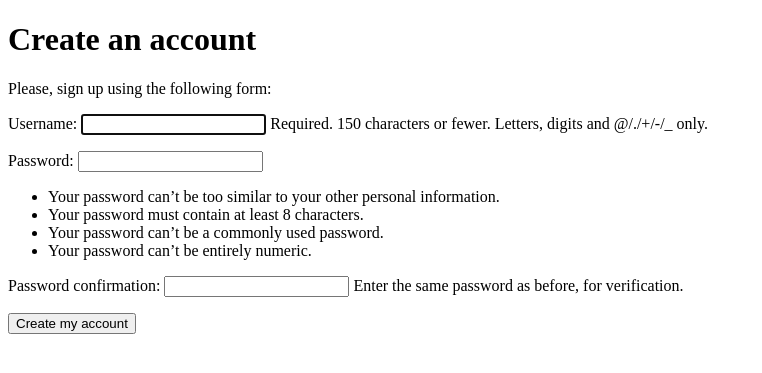
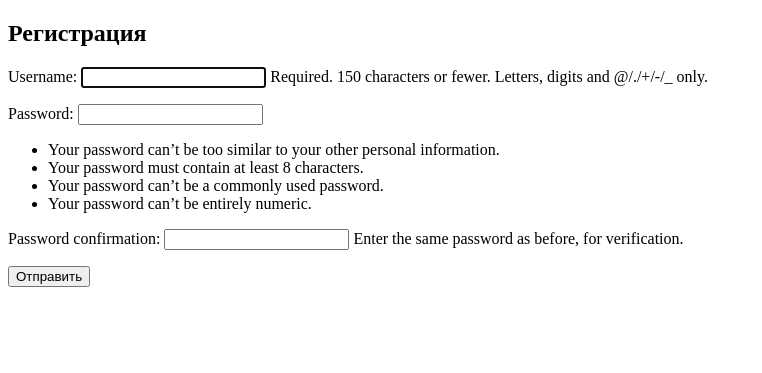
Before and after one commit to kurkutka/-Nine-, a Django app: page /register in a window 1280 px wide. Shown: the top 373 px of the page, without its empty margins (0-762 px from the left). Run offline with Django 3.2, Linux system fonts and the light colour scheme.

Commit message:
Первый этап регистрации

```diff
--- a/Nine/ddt/templates/register.html
+++ b/Nine/ddt/templates/register.html
@@ -5,12 +5,11 @@
     <title>Title</title>
 </head>
 <body>
-<h1>Create an account</h1>
-<p>Please, sign up using the following form:</p>
-<form action="." method="post">
-    {{ user_form.as_p }}
-    {% csrf_token %}
-    <p><input type="submit" value="Create my account"></p>
+<h2>Регистрация</h2>
+<form method="post">
+{% csrf_token %}
+{{ form.as_p }}
+<button type="submit">Отправить</button>
 </form>
 </body>
 </html>
--- a/Nine/ddt/views.py
+++ b/Nine/ddt/views.py
@@ -14,8 +14,8 @@ def register(request):
         else:
             print(1)
             user_form = UserCreationForm()
-            return render(request, 'register.html', {'user_form': user_form})
+            return render(request, 'register.html', {'form': user_form})
     else:
         print(101)
         user_form = UserCreationForm()
-        return render(request, 'register.html', {'user_form': user_form})
+        return render(request, 'register.html', {'form': user_form})
```
